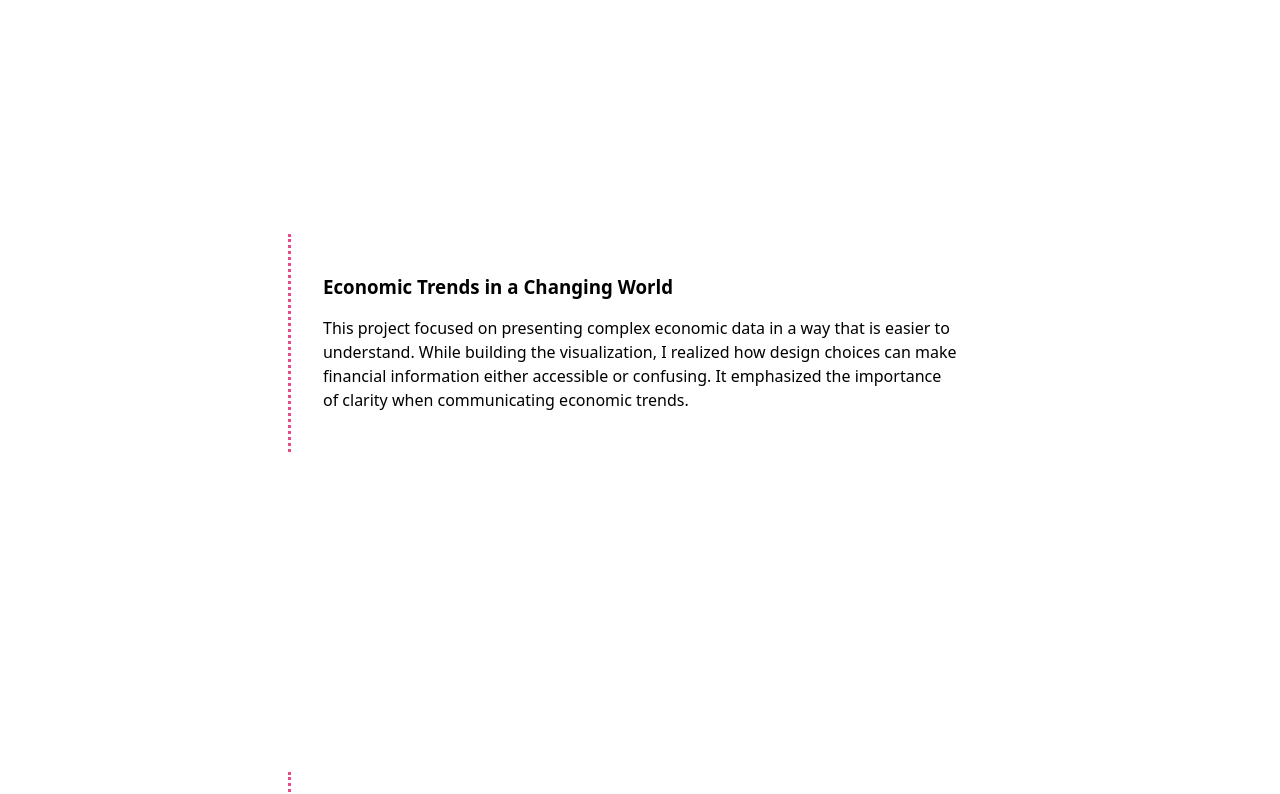
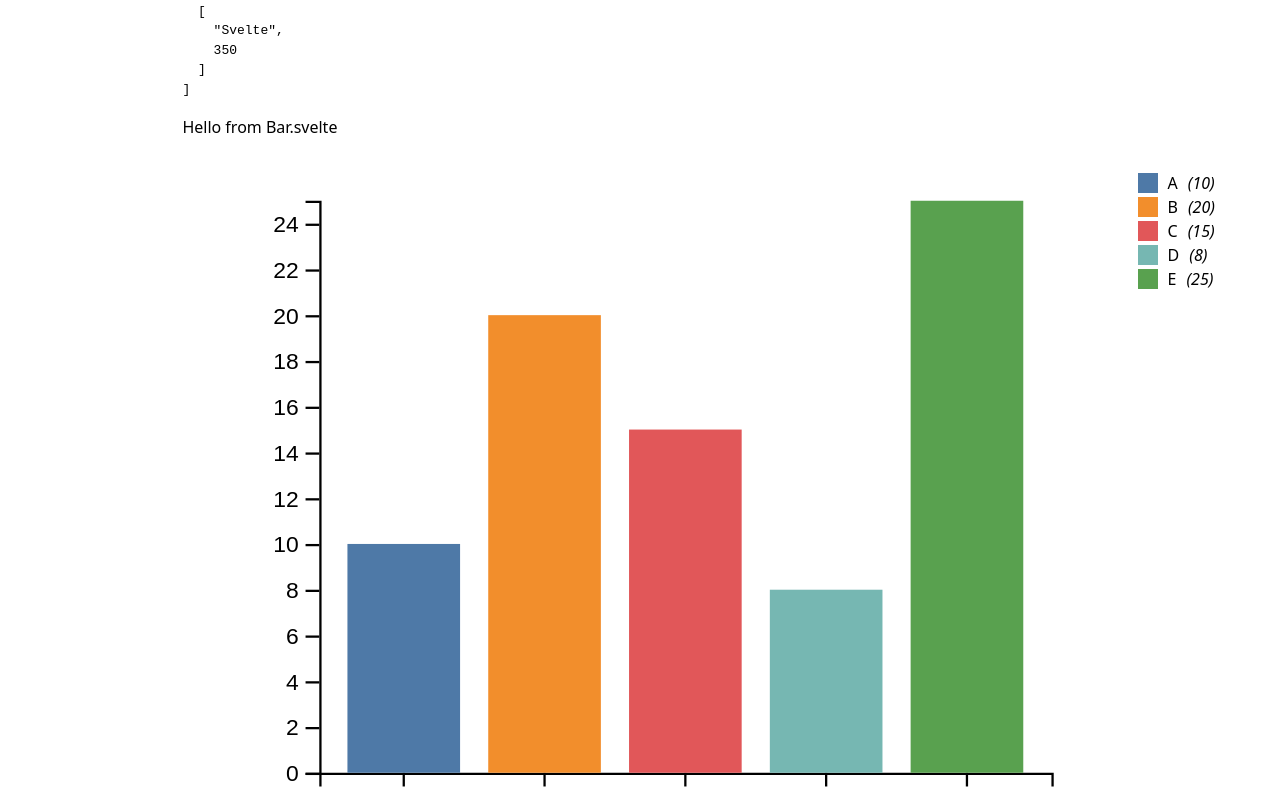
Before and after one commit to estymagb/svelte_lab, a SvelteKit app: page /projects in a window 1280 px wide. Shown: the part 586-1380 px from the top of the page. Built offline with nearby package versions, Linux system fonts and the light colour scheme.

Commit message:
Make bar chart

```diff
--- /dev/null
+++ b/src/lib/Bar.svelte
@@ -0,0 +1,95 @@
+<p>Hello from Bar.svelte</p>
+<script>
+    import * as d3 from 'd3';
+    let width = 400;
+    let height = 300;
+
+    let data = [
+        { label: "A", value: 10 },
+        { label: "B", value: 20 },
+        { label: "C", value: 15 },
+        { label: "D", value: 8 },
+        { label: "E", value: 25 },
+    ];
+
+    // Adding color/bar chart
+    let margin = { top:20, right: 20, bottom: 30, left:60 };
+    let innerWidth = width - margin.left - margin.right;
+    let innerHeight = height - margin.top - margin.bottom;
+
+    $: xScale = d3.scaleBand()
+        .domain(data.map(d => d.label))
+        .range([0, innerWidth])
+        .padding(0.2);
+
+    $: yScale = d3.scaleLinear()
+        .domain([0, d3.max(data, d=> d.value) || 1])
+        .range([innerHeight, 0]);
+
+    $: colorScale = d3.scaleOrdinal(d3.schemeTableau10)
+        .domain(data.map(d => d.label))
+
+    $: if (xAxis && yAxis) {
+        d3.select(xAxis).call(d3.axisBottom(xScale));
+        d3.select(yAxis).call(d3.axisLeft(yScale));
+    }
+    // Adding axes
+    let xAxis, yAxis;
+
+</script>
+<div class="container">
+    <svg viewBox="0 0 {width} {height}">
+        <g transform="translate({margin.left}, {margin.top + innerHeight})"
+        bind:this={xAxis} />
+        <g transform="translate({margin.left}, {margin.top})"
+        bind:this={yAxis} />
+        <g transform="translate({margin.left}, {margin.top})">
+            {#each data as d}
+            <rect
+                x={xScale(d.label)}
+                y={yScale(d.value)}
+                width={xScale.bandwidth()}
+                height={innerHeight - yScale(d.value)}
+                fill={colorScale(d.label)}
+                />
+            {/each}
+        </g>
+    </svg>
+    <ul class="legend">
+        {#each data as d}
+            <li style="--color: {colorScale(d.label)}">
+                <span class="swatch"></span>
+                {d.label}<em>({d.value})</em>
+            </li>
+        {/each}
+    </ul>
+</div>
+
+<style>
+    svg {
+        max-width: 100%;
+        height: auto;
+        overflow: visible;
+    }
+
+    .container {
+        display: flex;
+    }
+    .legend {
+        flex: 1;
+    }
+
+    .swatch {
+        width: 20px;
+        height: 20px;
+        background-color: var(--color);
+
+    }
+
+    li {
+        display: flex;
+        align-items: center;
+        gap: 10px;
+
+    }
+</style>
--- a/src/routes/projects/+page.svelte
+++ b/src/routes/projects/+page.svelte
@@ -2,24 +2,36 @@
     import projects from "$lib/projects.json";
     import ProjectNarrative from "../../lib/ProjectNarrative.svelte";
     import Project from "$lib/Project.svelte";
+    import Bar from '$lib/Bar.svelte';
     import {onMount} from 'svelte';
     import * as d3 from 'd3';
-
-    let rawData = [];
 
     let years = projects.map(proj => proj.year);
     let range = Math.max(...years) - Math.min(...years);
 
+    let rawData = [];
+    let wrangled = [];
     onMount(async() => {
         rawData = await d3.json('/lab6_example.json');
-        console.log(rawData);
-    })
+        wrangled = d3.rollups(
+            rawData,
+            v => d3.sum(v, d=> d.lines),
+            d => d.language
+        );
+    });
+
 </script>
 <svelte:head>
   <title> Projects</title>
 </svelte:head>
 
 <h1>{projects.length} Projects over {range} Years</h1>
+
+<section>
+    <h2>Data wrangling result</h2>
+    <pre>{JSON.stringify(wrangled, null, 2)}</pre>
+    <Bar/>
+</section>
 
 <p>Scroll down to see my a timeline of my projects and how I've learned from them.</p>
 
```
